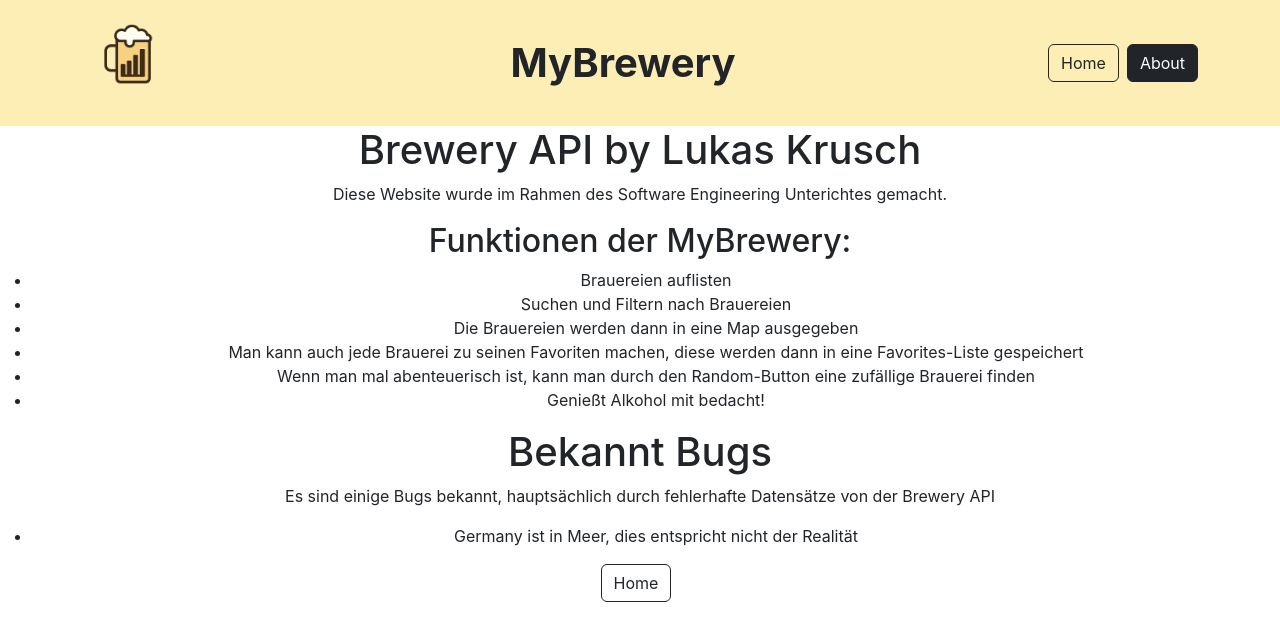
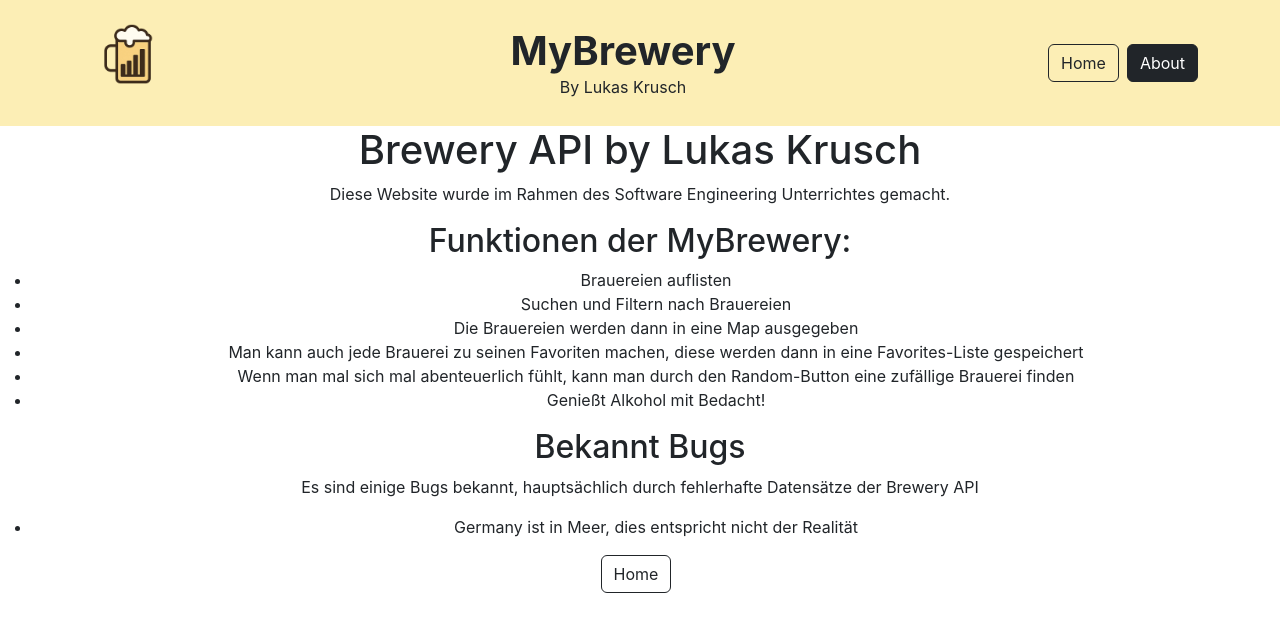
Before and after one commit to Kruschata/MyBrewery, a React (Create React App) app: page /about in a window 1280 px wide. Shown: the top 640 px of the page. Built offline with nearby package versions, Linux system fonts and the light colour scheme.

Commit message:
Fixed Up mistakes and clean up code

```diff
--- a/src/App.css
+++ b/src/App.css
@@ -44,3 +44,7 @@
 .bg-navbar {
   background-color:#FCEEB5 ;
 }
+
+.navbar{
+  min-height: 10vh;
+}
--- a/src/brewery/About.jsx
+++ b/src/brewery/About.jsx
@@ -6,7 +6,7 @@ const About = () => {
         <div>
             <div>
                 <h1>Brewery API by Lukas Krusch</h1>
-                <p>Diese Website wurde im Rahmen des Software Engineering Unterichtes gemacht.</p>
+                <p>Diese Website wurde im Rahmen des Software Engineering Unterrichtes gemacht.</p>
                 <h2>Funktionen der MyBrewery:</h2>
                 <ul>
                     <li>Brauereien auflisten</li>
@@ -16,14 +16,14 @@ const About = () => {
                         Favorites-Liste
                         gespeichert
                     </li>
-                    <li>Wenn man mal abenteuerisch ist, kann man durch den Random-Button eine zufällige Brauerei
+                    <li>Wenn man mal sich mal abenteuerlich fühlt, kann man durch den Random-Button eine zufällige Brauerei
                         finden
                     </li>
-                    <li>Genießt Alkohol mit bedacht!</li>
+                    <li>Genießt Alkohol mit Bedacht!</li>
                 </ul>
             </div>
-            <h1>Bekannt Bugs</h1>
-            <p>Es sind einige Bugs bekannt, hauptsächlich durch fehlerhafte Datensätze von der Brewery API</p>
+            <h2>Bekannt Bugs</h2>
+            <p>Es sind einige Bugs bekannt, hauptsächlich durch fehlerhafte Datensätze der Brewery API</p>
             <ul>
                 <li>Germany ist in Meer, dies entspricht nicht der Realität</li>
             </ul>
--- a/src/brewery/NavigationBar.jsx
+++ b/src/brewery/NavigationBar.jsx
@@ -9,7 +9,12 @@ const NavigationBar = () => {
                     <img src={logo} alt="Logo" style={{ maxHeight: "100px" }} className="text-start" />
                 </NavLink>
 
-                <span className="display-6 fw-bold text-center">MyBrewery</span>
+
+                <div className="mt-3">
+                    <span className="display-6 fw-bold">MyBrewery</span>
+                    <p>By Lukas Krusch</p>
+                </div>
+
 
                 <div>
                     <NavLink to="/" className="btn btn-outline-dark me-2">
```
